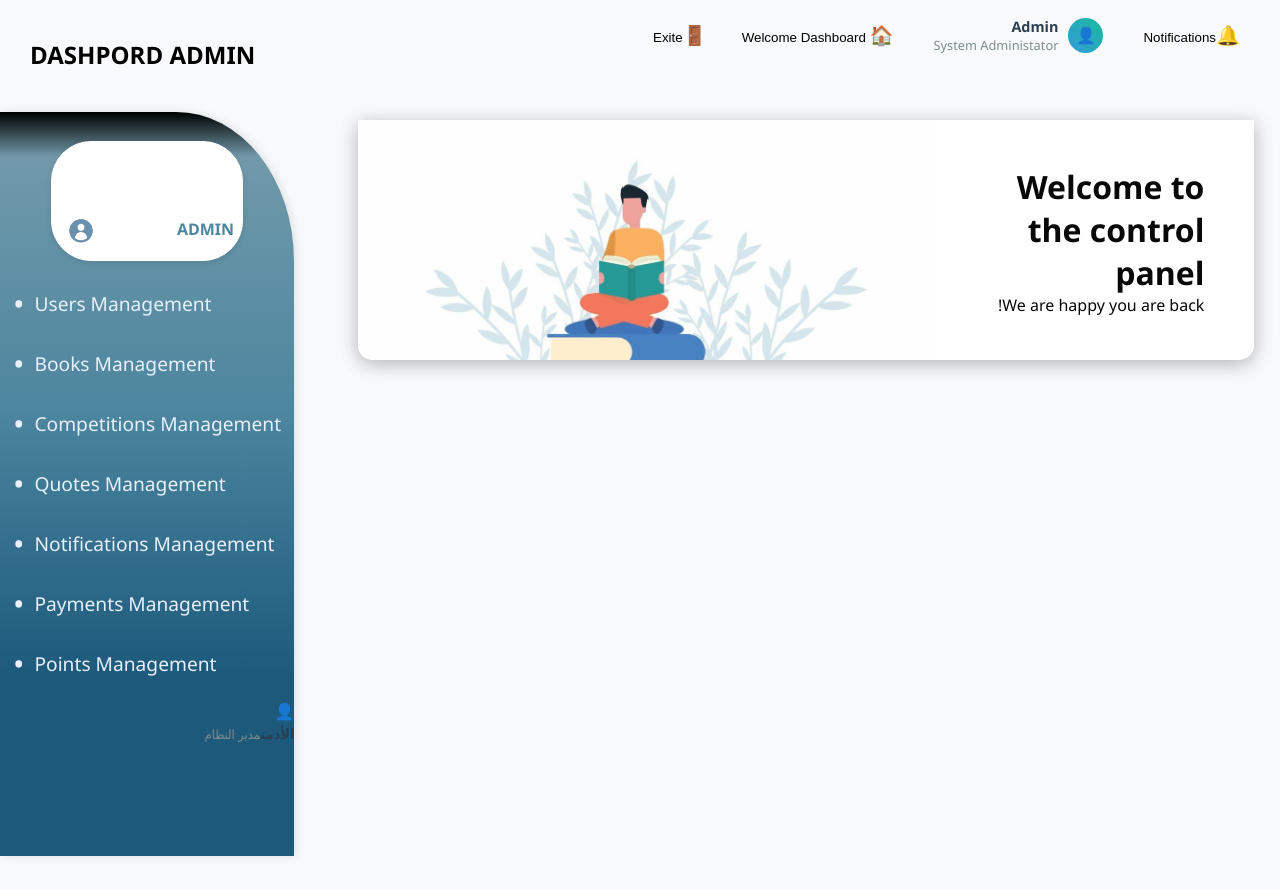
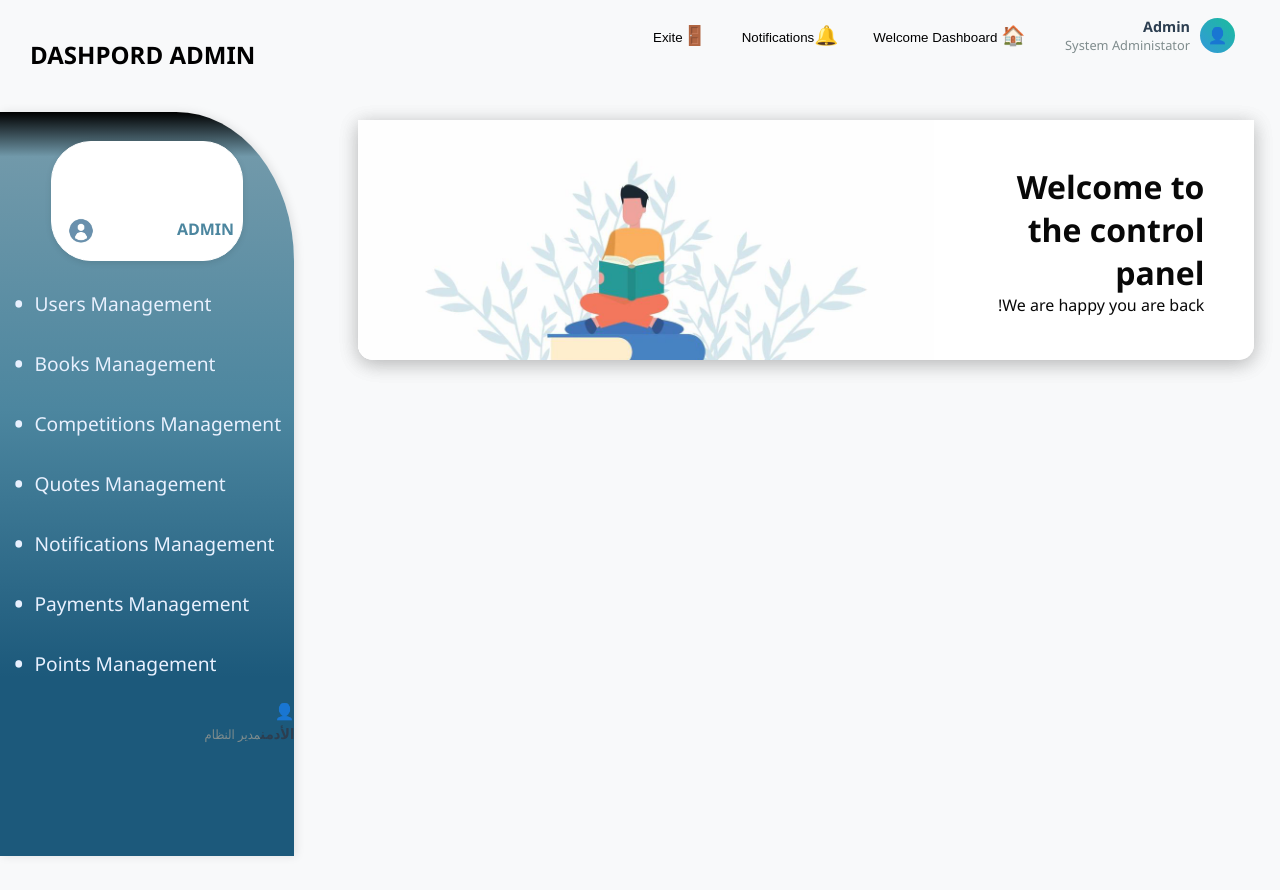
Before and after one commit to EngMohammadMostafa/Journey-of-a-pen_Frontend, a React (Vite) app: page /dashboard in a window 1280 px wide. Built offline with nearby package versions, Linux system fonts and the light colour scheme; sample sign-in values are in the browser's storage.

Commit message:
تم تعديل ستايل النافبار

```diff
--- a/src/components/layout/Navbar.jsx
+++ b/src/components/layout/Navbar.jsx
@@ -55,18 +55,9 @@ const Navbar = ({ onToggleSidebar }) => {
 
         <div className="navbar-right">
           <div className="navbar-items">
-            <div className="nav-item">
-              <button className="nav-icon-btn">
-                <span className="icon">🔔</span>
-                <span className="label">Notifications</span>
 
 
-              </button>
-            </div>
-
-
-
-            <div className="nav-item user-menu">
+          <div className="nav-item user-menu">
               <div className="user-avatar-small">👤</div>
               <div className="user-info">
                 <span className="user-name">Admin</span>
@@ -83,6 +74,16 @@ const Navbar = ({ onToggleSidebar }) => {
                 <span className="label"> Welcome Dashboard </span>
               </button>
             </div>
+
+            <div className="nav-item">
+              <button className="nav-icon-btn">
+                <span className="icon">🔔</span>
+                <span className="label">Notifications</span>
+
+
+              </button>
+            </div>
+
 
             <div className="nav-item">
               <button className="nav-icon-btn" onClick={handleLogout}>
```
